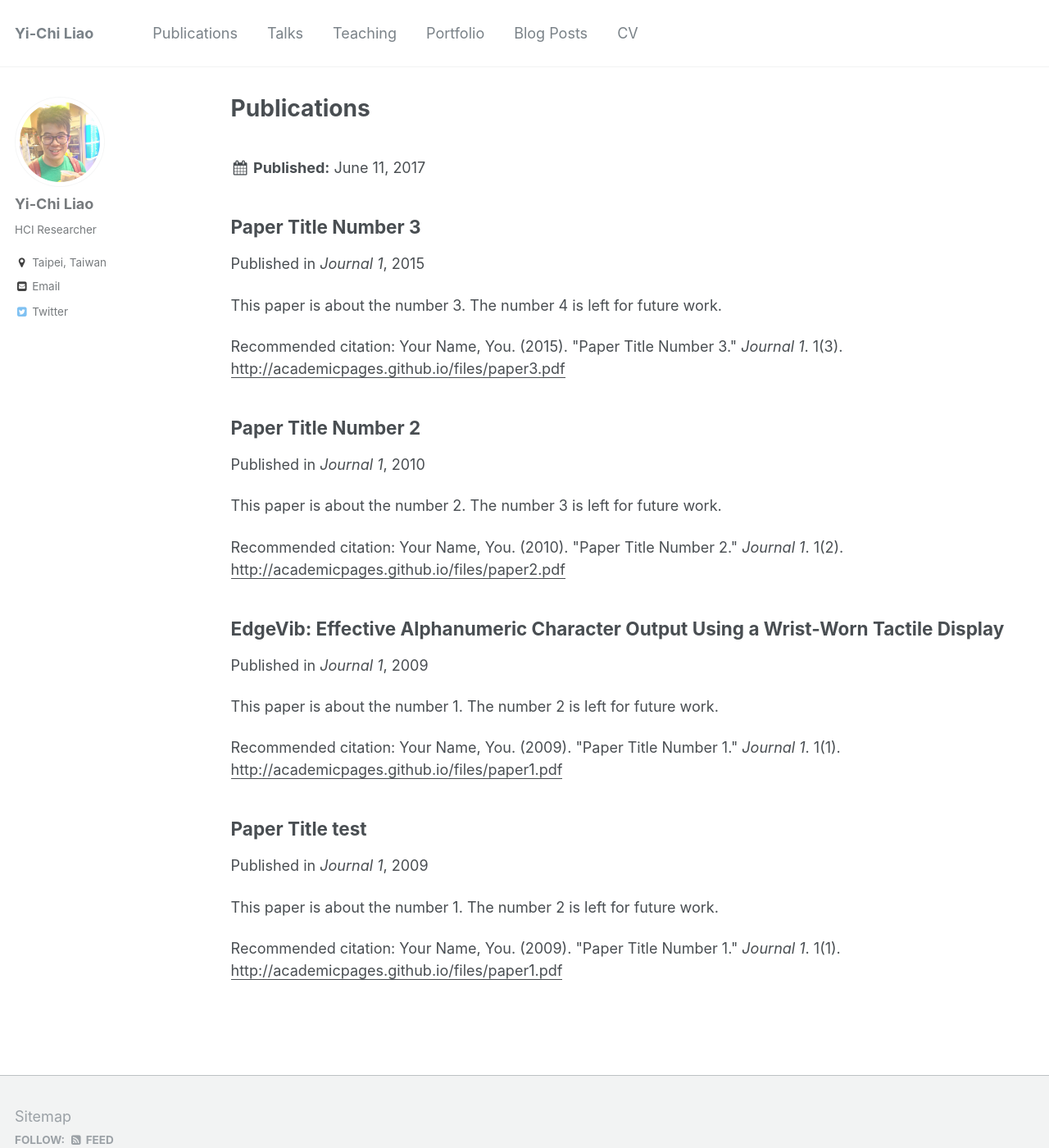
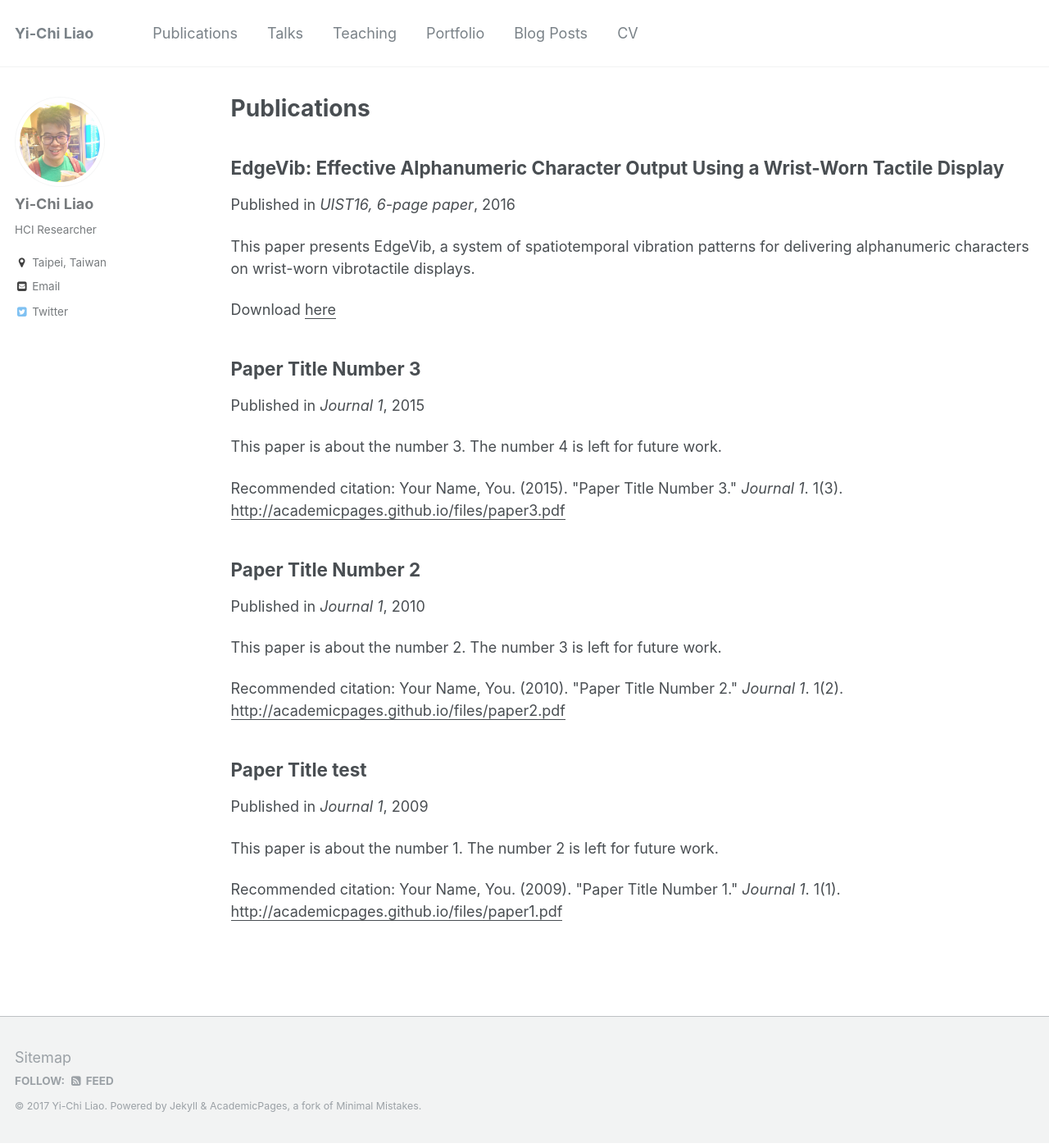
Before and after one commit to yichiliao/yichiliao.github.io, a Jekyll site: the page built from _pages/publications.md, in a window 1280 px wide and 1400 px high. Shown: the whole window at 82% size. Built offline with Jekyll 4.4.1, drawn with Linux system fonts in a browser that asks for light colours.

Commit message:
publication page

```diff
--- a/_publications/2016-edgevib-uist16.md
+++ b/_publications/2016-edgevib-uist16.md
@@ -2,11 +2,10 @@
 title: "EdgeVib: Effective Alphanumeric Character Output Using a Wrist-Worn Tactile Display"
 collection: publications
 permalink: /publication/2016-edgevib-uist16
-excerpt: 'This paper is about the number 1. The number 2 is left for future work.'
-date: 2009-10-01
-venue: 'Journal 1'
+excerpt: 'This paper presents EdgeVib, a system of spatiotemporal vibration patterns for delivering alphanumeric characters on wrist-worn vibrotactile displays.'
+date: 2016-10-16
+venue: 'UIST16, 6-page paper'
 paperurl: 'http://academicpages.github.io/files/paper1.pdf'
-citation: 'Your Name, You. (2009). &quot;Paper Title Number 1.&quot; <i>Journal 1</i>. 1(1).'
 ---
 This paper presents EdgeVib, a system of spatiotemporal vibration patterns for delivering alphanumeric characters on wrist-worn vibrotactile displays. We first investigated spatiotemporal pattern delivery through a watch-back tactile display by performing a series of user studies. The results reveal that employing a 2×2 vibrotactile array is more effective than employing a 3×3 one, because the lower-resolution array creates clearer tactile sensations in less time consumption. We then deployed EdgeWrite patterns on a 2×2 vibrotactile array to determine any difficulties of delivering alphanumerical characters, and then modified the unistroke patterns into multistroke EdgeVib ones on the basis of the findings. The results of a 24-participant user study reveal that the recognition rates of the modified multistroke patterns were significantly higher than the original unistroke ones in both alphabet (85.9% vs. 70.7%) and digits (88.6% vs. 78.5%) delivery, and a further study indicated that the techniques can be generalized to deliver two-character compound messages with recognition rates higher than 83.3%. The guidelines derived from our study can be used for designing watch-back tactile displays for alphanumeric character output.
 
--- a/_publications/edgevib-uist16.md
+++ /dev/null
@@ -1,12 +0,0 @@
----
-title: "EdgeVib: Effective Alphanumeric Character Output Using a Wrist-Worn Tactile Display"
-collection: publications
-permalink: /publication/edgevib-uist16
-excerpt: 'This paper presents EdgeVib, a system of spatiotemporal vibration patterns for delivering alphanumeric characters on wrist-worn vibrotactile displays.'
-date: 2016-10-16
-venue: 'UIST'16, 6-page paper'
-paperurl: 'http://yichiliao.github.io/files/uist16.pdf'
----
-This paper presents EdgeVib, a system of spatiotemporal vibration patterns for delivering alphanumeric characters on wrist-worn vibrotactile displays. We first investigated spatiotemporal pattern delivery through a watch-back tactile display by performing a series of user studies. The results reveal that employing a 2×2 vibrotactile array is more effective than employing a 3×3 one, because the lower-resolution array creates clearer tactile sensations in less time consumption. We then deployed EdgeWrite patterns on a 2×2 vibrotactile array to determine any difficulties of delivering alphanumerical characters, and then modified the unistroke patterns into multistroke EdgeVib ones on the basis of the findings. The results of a 24-participant user study reveal that the recognition rates of the modified multistroke patterns were significantly higher than the original unistroke ones in both alphabet (85.9% vs. 70.7%) and digits (88.6% vs. 78.5%) delivery, and a further study indicated that the techniques can be generalized to deliver two-character compound messages with recognition rates higher than 83.3%. The guidelines derived from our study can be used for designing watch-back tactile displays for alphanumeric character output.
-
-[Download paper here](http://yichiliao.github.io/files/edgevib_uist16.pdf)
```
